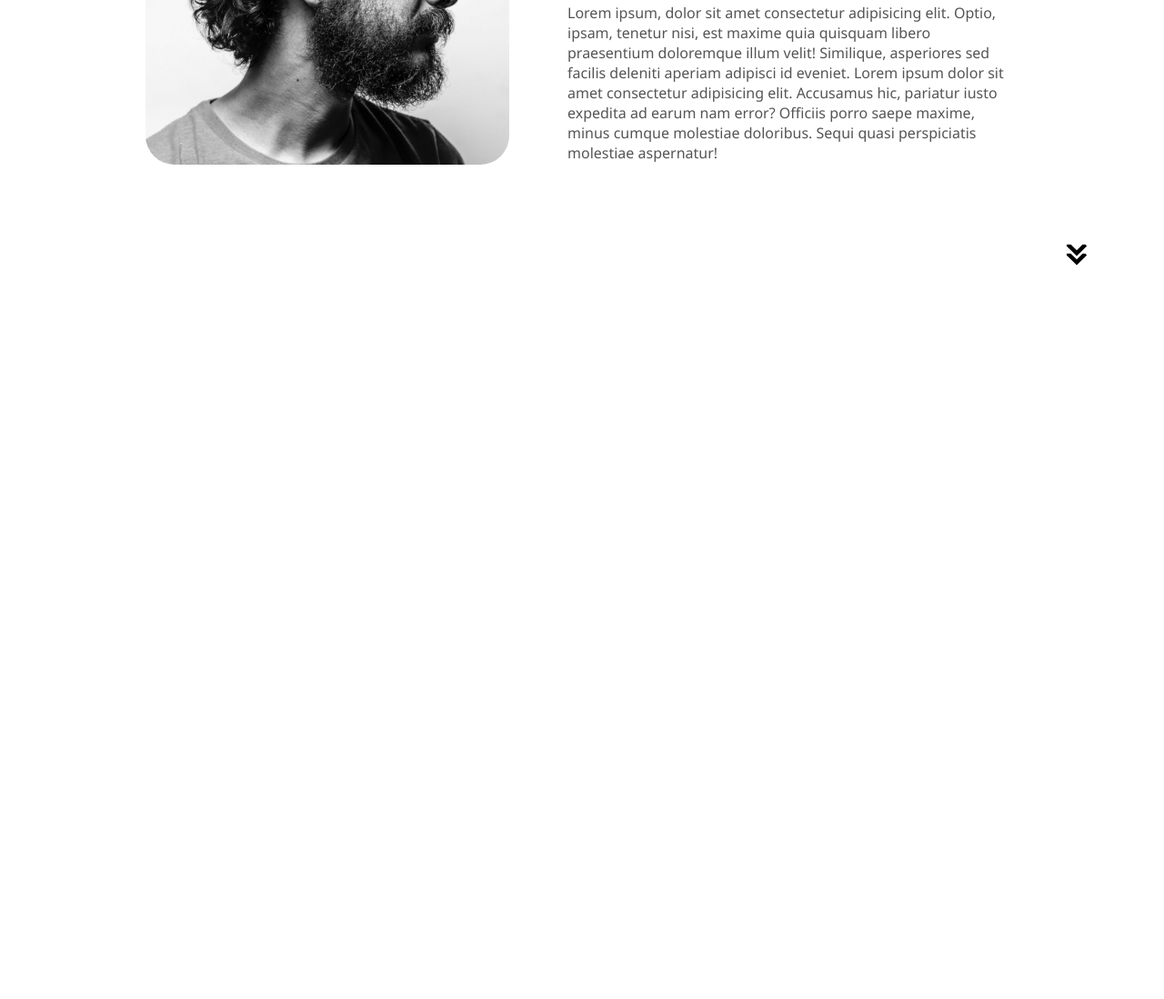
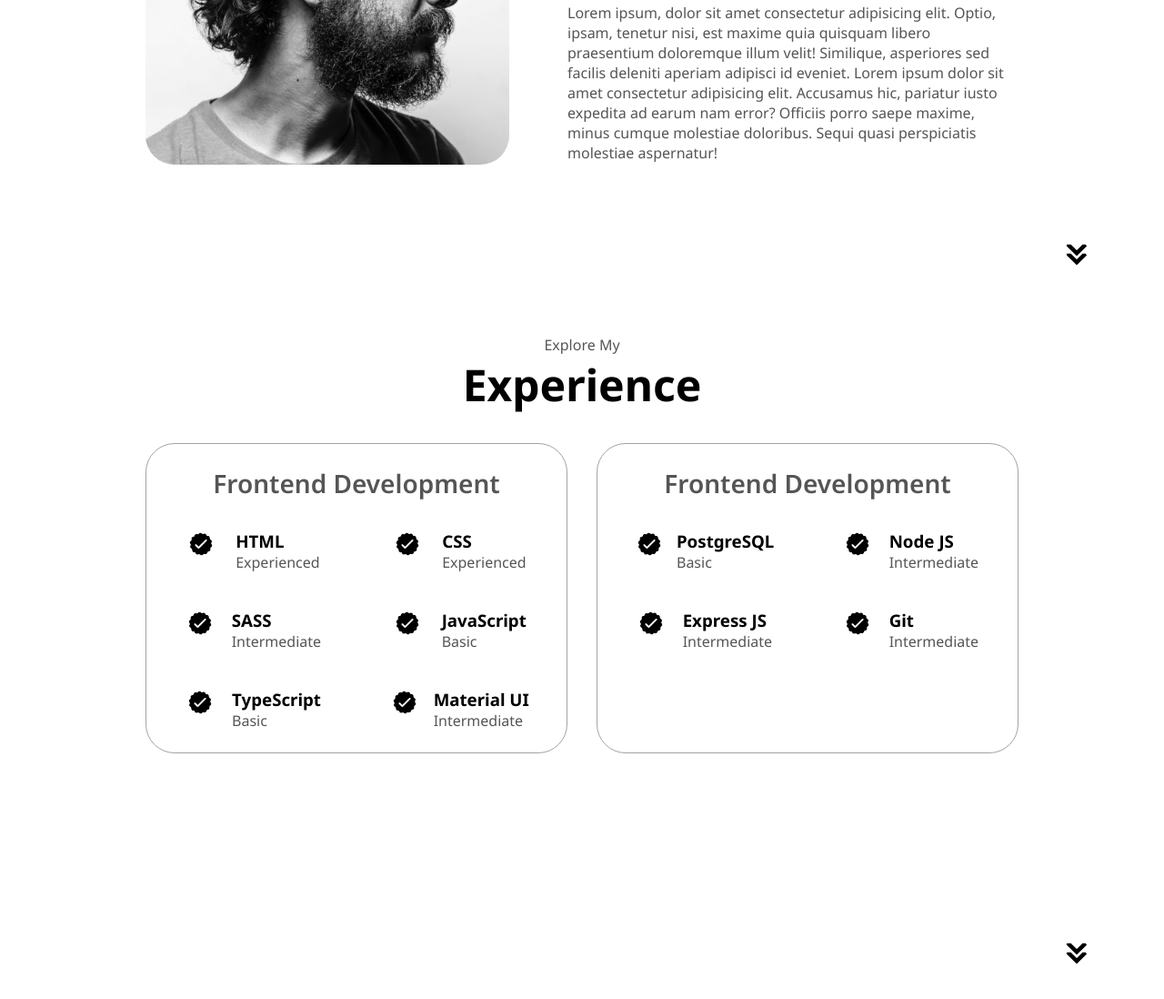
Before and after one commit to mavictorino/demo-portfolio, a plain HTML site: page index.html in a window 1280 px wide. Shown: the part 1208-2306 px from the top of the page at 91% size. Before the commit the page ends 1544 px from the top, so only its background shows below. Drawn offline with Linux system fonts and the light colour scheme.

Commit message:
adds experience section

```diff
--- a/index.html
+++ b/index.html
@@ -1,11 +1,11 @@
 <!DOCTYPE html>
 <html lang="en">
   <head>
-    <meta charset="UTF-8">
-    <meta name="viewport" content="width=device-width, initial-scale=1.0">
+    <meta charset="UTF-8" />
+    <meta name="viewport" content="width=device-width, initial-scale=1.0" />
     <title>Product Manager Portfolio</title>
-    <link rel="stylesheet" href="style.css">
-    <link rel="stylesheet" href="mediaqueries.css">
+    <link rel="stylesheet" href="style.css" />
+    <link rel="stylesheet" href="mediaqueries.css" />
   </head>
   <body>
     <nav id="desktop-nav">
@@ -44,13 +44,21 @@
         <h1 class="title">MT</h1>
         <p class="section__text__p2">Product Manager</p>
         <div class="btn-container">
-                <button class="btn btn-color-2" onclick="window.open('./assets/Resume.pdf')">Download CV</button>
-                <button class="btn btn-color-1" onclick="location.href='./#contact'">Contact Info</button>
+          <button
+            class="btn btn-color-2"
+            onclick="window.open('./assets/Resume.pdf')"
+          >
+            Download CV
+          </button>
+          <button class="btn btn-color-1" onclick="location.href='./#contact'">
+            Contact Info
+          </button>
         </div>
         <div id="socials-container">
           <img
             src="./assets/linkedin.png"
-                alt="Linkedin logo" class="icon"
+            alt="Linkedin logo"
+            class="icon"
             onclick="location.href='https://linkedin.com'"
           />
           <img
@@ -63,7 +71,7 @@
       </div>
     </section>
     <section id="about">
-        <p class="section__text__p1"> Get to know more</p>
+      <p class="section__text__p1">Get to know more</p>
       <h1 class="title">About me</h1>
       <div class="section-container">
         <div class="section__pic-container">
@@ -82,7 +90,10 @@
                 class="icon"
               />
               <h3>Experience</h3>
-                        <p>5+ years <br /> Product Management</p>
+              <p>
+                5+ years <br />
+                Product Management
+              </p>
             </div>
             <div class="details-container">
               <img
@@ -91,12 +102,22 @@
                 class="icon"
               />
               <h3>Education</h3>
-                        <p>Bachelors Degree XXX<br /> MBA YYY</p>
+              <p>
+                Bachelors Degree XXX<br />
+                MBA YYY
+              </p>
             </div>
           </div>
           <div class="text-container">
             <p>
-                        Lorem ipsum, dolor sit amet consectetur adipisicing elit. Optio, ipsam, tenetur nisi, est maxime quia quisquam libero praesentium doloremque illum velit! Similique, asperiores sed facilis deleniti aperiam adipisci id eveniet. Lorem ipsum dolor sit amet consectetur adipisicing elit. Accusamus hic, pariatur iusto expedita ad earum nam error? Officiis porro saepe maxime, minus cumque molestiae doloribus. Sequi quasi perspiciatis molestiae aspernatur!
+              Lorem ipsum, dolor sit amet consectetur adipisicing elit. Optio,
+              ipsam, tenetur nisi, est maxime quia quisquam libero praesentium
+              doloremque illum velit! Similique, asperiores sed facilis deleniti
+              aperiam adipisci id eveniet. Lorem ipsum dolor sit amet
+              consectetur adipisicing elit. Accusamus hic, pariatur iusto
+              expedita ad earum nam error? Officiis porro saepe maxime, minus
+              cumque molestiae doloribus. Sequi quasi perspiciatis molestiae
+              aspernatur!
             </p>
           </div>
         </div>
@@ -106,7 +127,140 @@
         alt="arrow down icon"
         class="icon arrow"
         onclick="location.href='./#experience'"
-
+      />
+    </section>
+    <section id="experience">
+      <p class="section__text__p1">Explore My</p>
+      <h1 class="title">Experience</h1>
+      <div class="experience-details-container">
+        <div class="about-containers">
+          <div class="details-container">
+            <h2 class="experience-sub-title">Frontend Development</h2>
+            <div class="article-container">
+              <article>
+                <img
+                  src="./assets/checkmark.png"
+                  alt="Experience icon"
+                  class="icon"
+                />
+                <div>
+                  <h3>HTML</h3>
+                  <p>Experienced</p>
+                </div>
+              </article>
+              <article>
+                <img
+                  src="./assets/checkmark.png"
+                  alt="Experience icon"
+                  class="icon"
+                />
+                <div>
+                  <h3>CSS</h3>
+                  <p>Experienced</p>
+                </div>
+              </article>
+              <article>
+                <img
+                  src="./assets/checkmark.png"
+                  alt="Experience icon"
+                  class="icon"
+                />
+                <div>
+                  <h3>SASS</h3>
+                  <p>Intermediate</p>
+                </div>
+              </article>
+              <article>
+                <img
+                  src="./assets/checkmark.png"
+                  alt="Experience icon"
+                  class="icon"
+                />
+                <div>
+                  <h3>JavaScript</h3>
+                  <p>Basic</p>
+                </div>
+              </article>
+              <article>
+                <img
+                  src="./assets/checkmark.png"
+                  alt="Experience icon"
+                  class="icon"
+                />
+                <div>
+                  <h3>TypeScript</h3>
+                  <p>Basic</p>
+                </div>
+              </article>
+              <article>
+                <img
+                  src="./assets/checkmark.png"
+                  alt="Experience icon"
+                  class="icon"
+                />
+                <div>
+                  <h3>Material UI</h3>
+                  <p>Intermediate</p>
+                </div>
+              </article>
+            </div>
+          </div>
+          <div class="details-container">
+            <h2 class="experience-sub-title">Frontend Development</h2>
+            <div class="article-container">
+              <article>
+                <img
+                  src="./assets/checkmark.png"
+                  alt="Experience icon"
+                  class="icon"
+                />
+                <div>
+                  <h3>PostgreSQL</h3>
+                  <p>Basic</p>
+                </div>
+              </article>
+              <article>
+                <img
+                  src="./assets/checkmark.png"
+                  alt="Experience icon"
+                  class="icon"
+                />
+                <div>
+                  <h3>Node JS</h3>
+                  <p>Intermediate</p>
+                </div>
+              </article>
+              <article>
+                <img
+                  src="./assets/checkmark.png"
+                  alt="Experience icon"
+                  class="icon"
+                />
+                <div>
+                  <h3>Express JS</h3>
+                  <p>Intermediate</p>
+                </div>
+              </article>
+              <article>
+                <img
+                  src="./assets/checkmark.png"
+                  alt="Experience icon"
+                  class="icon"
+                />
+                <div>
+                  <h3>Git</h3>
+                  <p>Intermediate</p>
+                </div>
+              </article>
+            </div>
+          </div>
+        </div>
+      </div>
+      <img
+        src="./assets/arrow.png"
+        alt="Arrow icon"
+        class="icon arrow"
+        onclick="location.href='./#projects'"
       />
     </section>
     <script src="script.js"></script>
--- a/style.css
+++ b/style.css
@@ -311,3 +311,42 @@ section {
   width: 400px;
   margin: auto 0;
 }
+
+/* experience section */
+
+#experience {
+    position: relative;
+}
+
+.experience-sub-title {
+    color: rgb(85, 85, 85);
+    font-weight: 600;
+    font-size: 1.75rem;
+    margin-bottom: 2rem;
+}
+
+.experience-details-container {
+    display: flex;
+    justify-content: center;
+    flex-direction: column;
+}
+
+.article-container {
+    display: flex;
+    text-align: initial;
+    flex-wrap: wrap;
+    flex-direction: row;
+    gap: 2.5rem;
+    justify-content: space-around;
+}
+
+article {
+    display: flex;
+    width: 10rem;
+    justify-content: space-around;
+    gap: 0.5rem;
+}
+
+article .icon {
+    cursor: default;
+}
```
Lines whose indentation alone changed are shown as unchanged.
